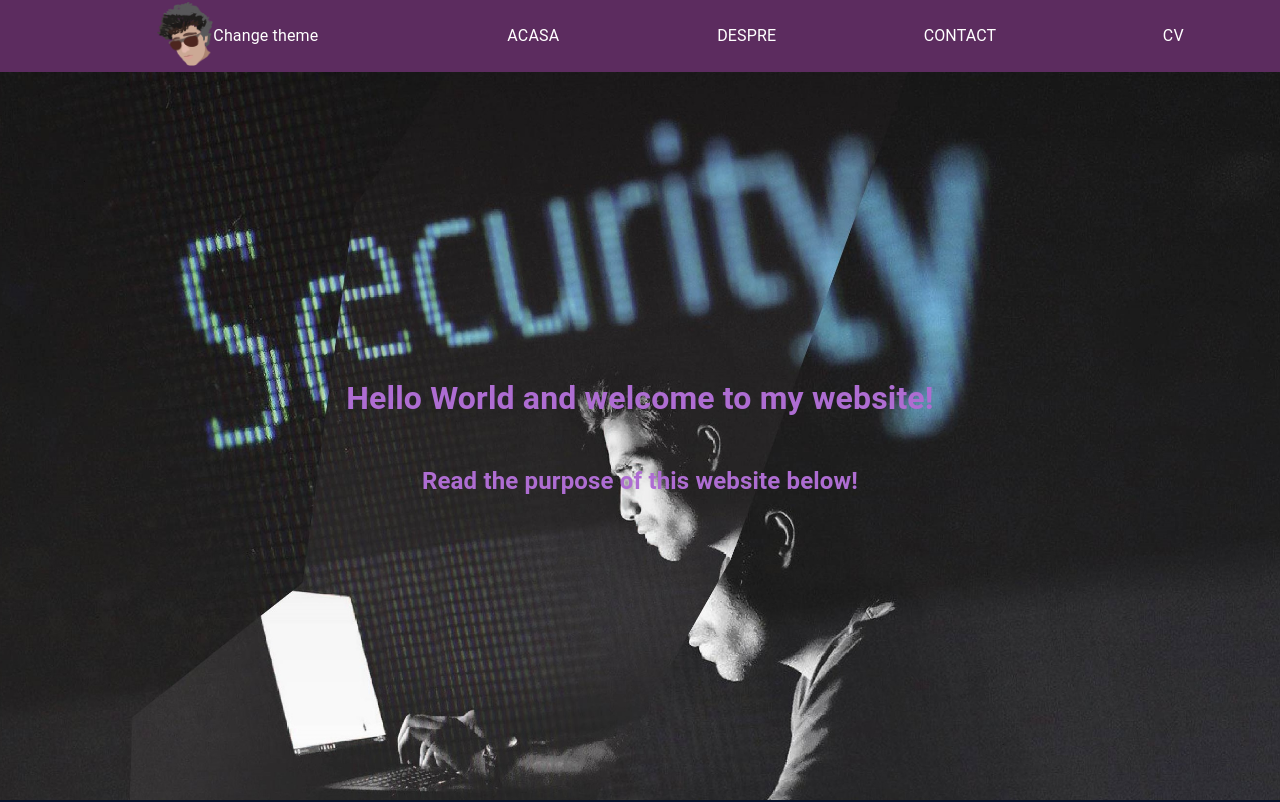
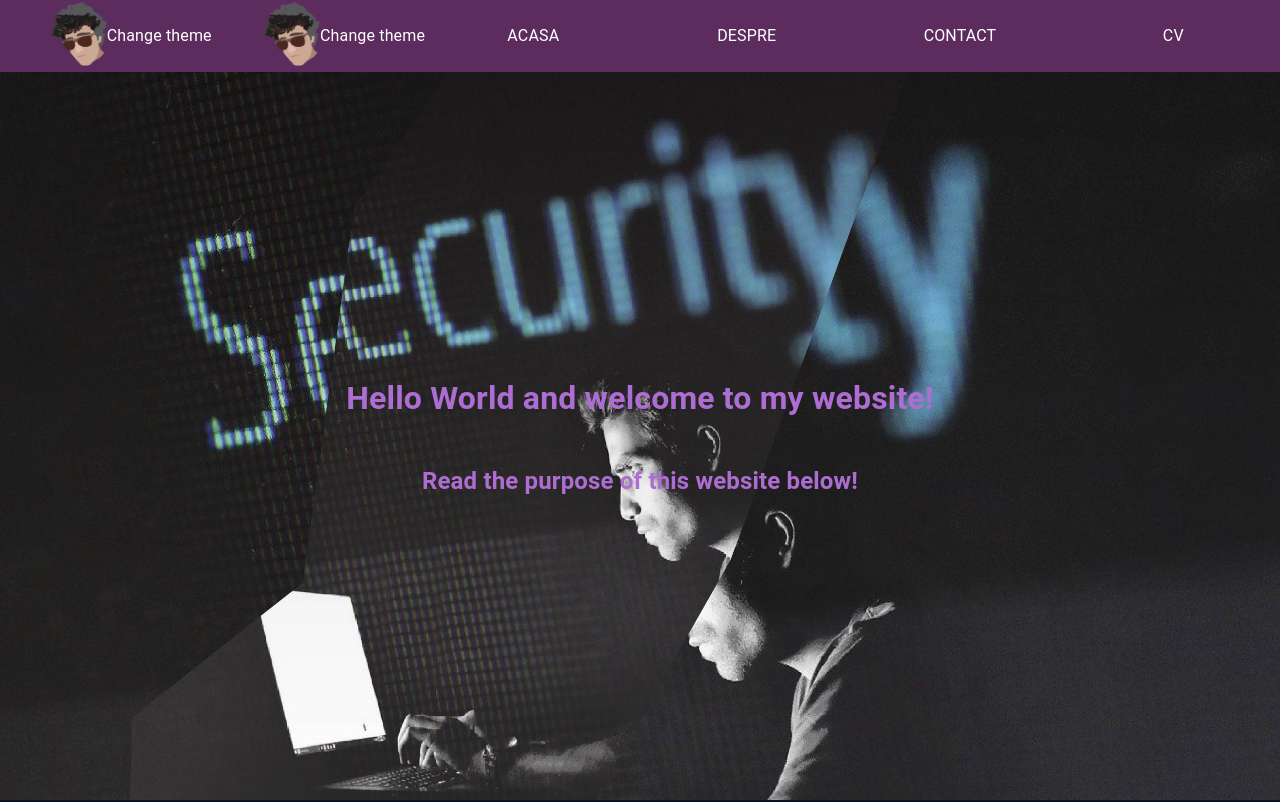
Before and after one commit to lieautman/Presentation-Site, a React (Create React App) app: page / in a window 1280 px wide. Shown: the top 802 px of the page. Built offline with nearby package versions, Linux system fonts and the light colour scheme.

Commit message:
scroll bar color

```diff
--- a/src/Navigation/NavigationComponent.js
+++ b/src/Navigation/NavigationComponent.js
@@ -10,7 +10,8 @@ function NavigationComponent(porps) {
     const { currentTheme } = useContext(ThemeContext);
     return (
         <GridContainerWithThemeMainColor container className="scrollSnapSection">
-            <GridItemAligned item xs={4}><ThemeChanger /></GridItemAligned>
+            <GridItemAligned item xs={2}><ThemeChanger /></GridItemAligned>
+            <GridItemAligned item xs={2}><ThemeChanger /></GridItemAligned>
             <GridItemAligned item xs={2}><Button onClick={() => porps.setPageNo(1)}><TypographyWithTheme color={currentTheme.colors.textColor}>Acasa</TypographyWithTheme></Button></GridItemAligned>
             <GridItemAligned item xs={2}><Button onClick={() => porps.setPageNo(2)}><TypographyWithTheme color={currentTheme.colors.textColor}>Despre</TypographyWithTheme></Button></GridItemAligned>
             <GridItemAligned item xs={2}><Button onClick={() => porps.setPageNo(3)}><TypographyWithTheme color={currentTheme.colors.textColor}>Contact</TypographyWithTheme></Button></GridItemAligned>
--- a/src/index.css
+++ b/src/index.css
@@ -8,7 +8,19 @@ html {
     scroll-snap-type: y mandatory;
 }
 
-.scrollSnapSection{
+html::-webkit-scrollbar {
+    width: 1vw;
+}
+
+/* html::-webkit-scrollbar-thumb {
+    background: linear-gradient(90deg,red, yellow, blue);
+} */
+
+html::-webkit-scrollbar-thumb {
+    background: linear-gradient(90deg,red, white, blue);
+}
+
+.scrollSnapSection {
     scroll-snap-align: start;
     scroll-snap-stop: always;
 }
```
